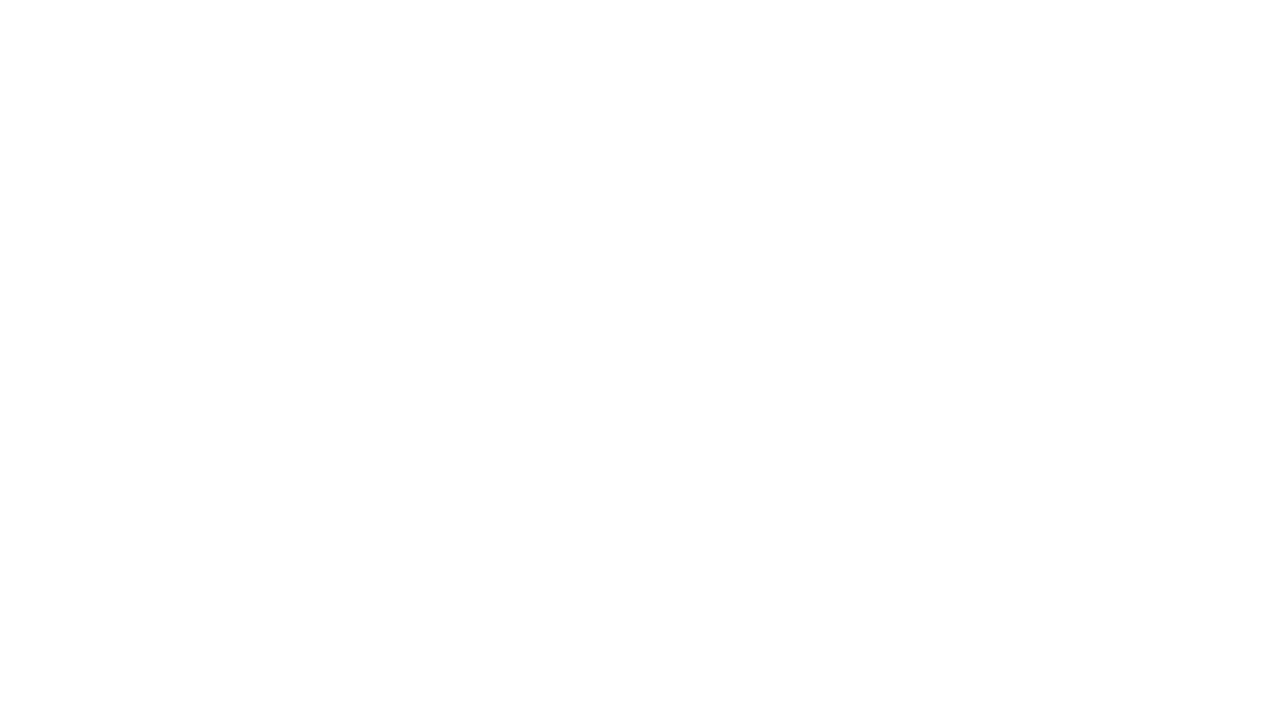
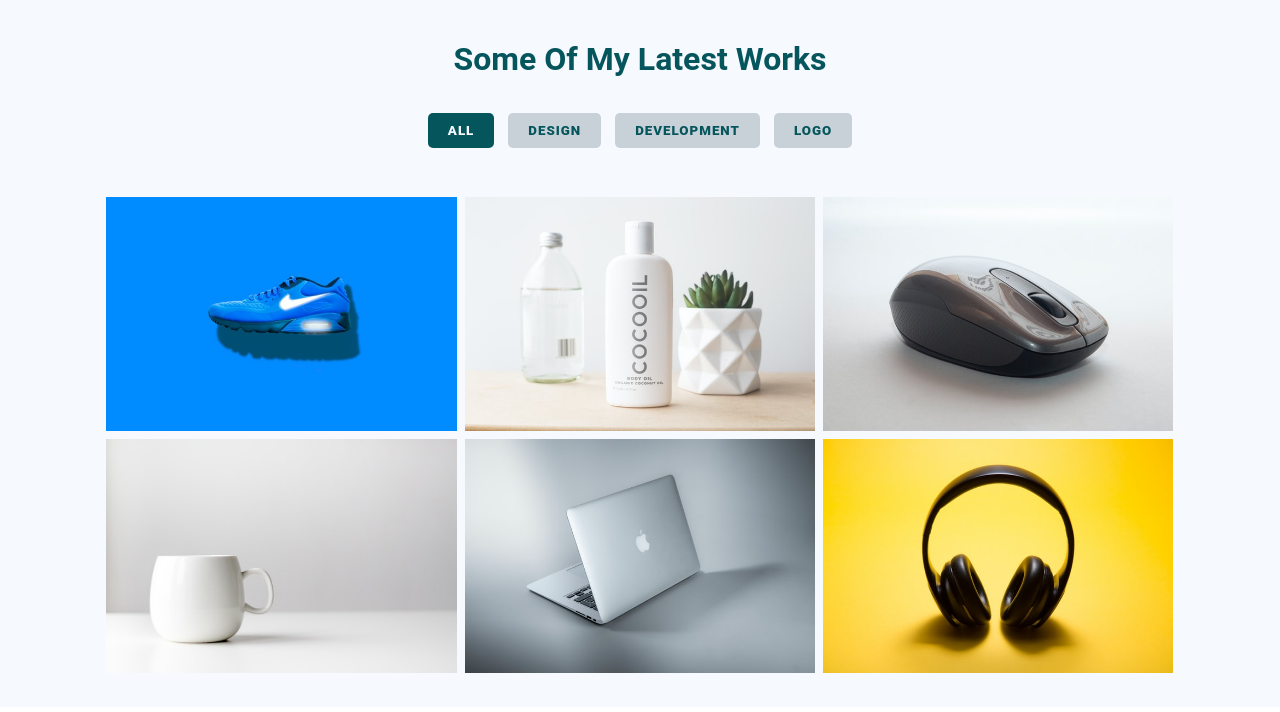
Before and after one commit to Bifooh/academy, a plain HTML site: page resources.html in a window 1280 px wide. Drawn offline with nearby package versions, Linux system fonts and the light colour scheme.

Commit message:
Update 1.0 (Resources Page)

```diff
--- a/resources.html
+++ b/resources.html
@@ -1,11 +1,120 @@
 <!DOCTYPE html>
-<html lang="en">
+<html>
 <head>
-    <meta charset="UTF-8">
-    <meta name="viewport" content="width=device-width, initial-scale=1.0">
-    <title>Document</title>
+	<!--  *****   Link To Custom CSS Style Sheet   *****  -->
+	<link rel="stylesheet" type="text/css" href="styles/resources_styles.css">
+
+	<!--  *****   Link To Font Awsome Icons   *****  -->
+	<link rel="stylesheet" href="https://cdnjs.cloudflare.com/ajax/libs/font-awesome/6.1.1/css/all.min.css"/>
+
+	<meta name="viewport" content="width=device-width, initial-scale=1.0">
+	<title>Portfolio</title>
 </head>
 <body>
+<section class="portfolio">
+
+	<header class="section-head">
+		<h1>Some Of My Latest Works</h1>
+	</header>
+
+	<main class="mainContainer">
+
+		<!--  *****  Buttons Section Starts  *****  -->
+		<div class="button-group">
+			<button class="button active" data-filter="*">All</button>
+			<button class="button" data-filter=".design">Design</button>
+		<button class="button" data-filter=".development">Development</button>
+			<button class="button" data-filter=".logo">Logo</button>
+		</div>
+		<!--  *****  Buttons Section Ends  *****  -->
+
+		<!--  *****  Gallery Section Starts  *****  -->
+		<div class="gallery">
+
+			<!--  *****  Card 1 Starts  *****  -->
+			<div class="item design">
+				<img src="images/design1.jpg">
+				<div class="overlay">
+					<a href="#">VIEW MORE</a>
+				</div>
+			</div>
+			<!--  *****  Card 1 Ends  *****  -->
+
+			<!--  *****  Card 2 Starts  *****  -->
+			<div class="item design">
+				<img src="images/design2.jpg">
+				<div class="overlay">
+					<a href="#">VIEW MORE</a>
+				</div>
+			</div>
+			<!--  *****  Card 2 Ends  *****  -->
+
+			<!--  *****  Card 3 Starts  *****  -->
+			<div class="item development">
+				<img src="images/website1.jpg">
+				<div class="overlay">
+					<a href="#">VIEW MORE</a>
+				</div>
+			</div>
+			<!--  *****  Card 3 Ends  *****  -->
+
+			<!--  *****  Card 4 Starts  *****  -->
+			<div class="item development">
+				<img src="images/website2.jpg">
+				<div class="overlay">
+					<a href="#">VIEW MORE</a>
+				</div>
+			</div>
+			<!--  *****  Card 4 Ends  *****  -->
+
+			<!--  *****  Card 5 Starts  *****  -->
+			<div class="item development">
+				<img src="images/website3.jpg">
+				<div class="overlay">
+					<a href="#">VIEW MORE</a>
+				</div>
+			</div>
+			<!--  *****  Card 5 Ends  *****  -->
+
+			<!--  *****  Card 6 Starts  *****  -->
+			<div class="item logo">
+				<img src="images/logo1.jpg">
+				<div class="overlay">
+					<a href="#">VIEW MORE</a>
+				</div>
+			</div>
+			<!--  *****  Card 6 Ends  *****  -->
+
+		</div>
+		<!--  *****  Gallery Section Ends  *****  -->
+
+	</main>
+
+</section>
+
+
+<!--   *****   JQuery Link   *****   -->
+<script src="https://cdnjs.cloudflare.com/ajax/libs/jquery/3.6.3/jquery.min.js"></script>
+
+<!--   *****   Isotope Filter Link   *****  -->
+<script src="https://cdnjs.cloudflare.com/ajax/libs/jquery.isotope/3.0.6/isotope.pkgd.min.js"></script>
+
+<script type="text/javascript">
+	var $galleryContainer = $('.gallery').isotope({
+		itemSelector: '.item',
+  		layoutMode: 'fitRows'
+	})
+
+	$('.button-group .button').on('click', function(){
+		$('.button-group .button').removeClass('active');
+		$(this).addClass('active');
+
+		var value = $(this).attr('data-filter');
+		$galleryContainer.isotope({
+			filter: value
+		})
+	})
+</script>
 
 </body>
 </html>
--- /dev/null
+++ b/styles/resources_styles.css
@@ -0,0 +1,130 @@
+*{
+  margin: 0;
+  padding: 0;
+  box-sizing: border-box;
+  font-family: 'Roboto', sans-serif;
+}
+html{
+  /*   *****   Storing Colors In Variables   *****  */
+  --body-clr: #f6f9fe;
+  --primary-clr: #05555c;
+  --primary-light-clr: #eaf3fa;
+  --links-clr: #186f78;
+  --text-clr: #3f7277;
+}
+body{
+  width: 100%;
+  min-height: 100vh;
+}
+.portfolio{
+  width: 100%;
+  padding: 30px 8%;
+  background-color: var(--body-clr);
+}
+.portfolio .section-head{
+  max-width: 700px;
+  margin: 0px auto 25px;
+  text-align: center;
+}
+.section-head h1{
+  position: relative;
+  font-size: 32px;
+  margin: 10px 0px 30px;
+  color: var(--primary-clr);
+}
+.button-group{
+  text-align: center;
+  margin-bottom: 40px;
+}
+.button-group .button{
+  display: inline-block;
+  padding: 10px 20px;
+  margin: 5px;
+  background-color: #c8d1d8;
+  color: var(--primary-clr);
+  font-style: 12px;
+  font-weight: 800;
+  text-transform: uppercase;
+  letter-spacing: 1px;
+  transition: all 0.4s;
+  border: none;
+  border-radius: 5px;
+  outline: none;
+  cursor: pointer;
+}
+.button-group .button.active{
+  background-color: var(--primary-clr);
+  color: var(--body-clr);
+}
+.button-group .button:hover{
+  background-color: var(--primary-clr);
+  color: var(--body-clr);
+}
+div.gallery{
+  width: 100%;
+  display: flex;
+  flex-wrap: wrap;
+}
+div.gallery .item{
+  position: relative;
+  margin: 4px;
+  width: calc(33.33% - 8px);
+  overflow: hidden;
+  cursor: pointer;
+}
+.item img{
+  width: 100%;
+  height: 100%;
+  object-fit: cover;
+  display: block;
+  transition: 0.3s;
+}
+div.gallery .item:hover img{
+  transform: scale(1.15);
+}
+.item .overlay{
+  position: absolute;
+  width: 100%;
+  height: 100%;
+  top: 0;
+  left: 0;
+  display: flex;
+  justify-content: center;
+  align-items: center;
+  background-color: rgba(5,85,92,0.7);
+  color: var(--body-clr);
+  padding: 15px;
+  overflow: hidden;
+  transition: opacity 0.2s ease-in-out;
+  opacity: 0;
+}
+.item:hover .overlay{
+  opacity: 1;
+}
+.item .overlay a{
+  display: inline-block;
+  padding: 8px 16px;
+  border: 2px solid var(--body-clr);
+  color: var(--body-clr);
+  text-decoration: none;
+  font-size: 14px;
+  transition: 0.3s;
+}
+.item .overlay a:hover{
+  background-color: var(--body-clr);
+  color: var(--primary-clr);
+}
+
+
+@media(max-width: 1024px){
+  div.gallery .item{
+    width: calc(50% - 8px);
+  }
+}
+
+@media(max-width: 600px){
+  div.gallery .item{
+    width: 100%;
+    margin: 4px 0px;
+  }
+}
```
Also changed, not shown: images/design1.jpg (added), images/design2.jpg (added), images/logo1.jpg (added), images/website1.jpg (added), images/website2.jpg (added), images/website3.jpg (added).
